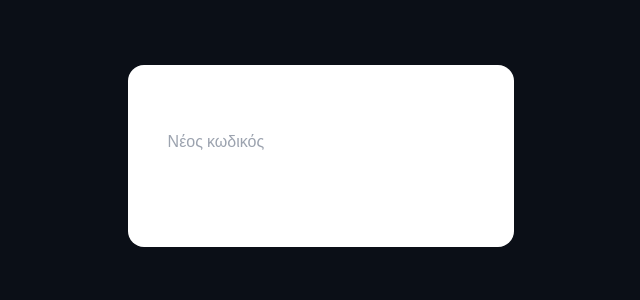
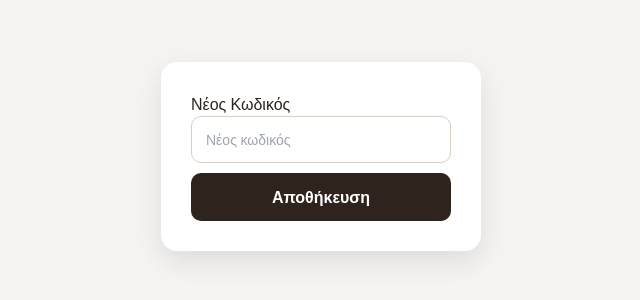
Before and after one commit to LabLouEvents/LabLouInvitation, a Next.js app: page /reset-password in a window 1280 px wide. Shown: the part 244-544 px from the top of the page, without its empty margins (319-959 px from the left). Built offline with nearby package versions, Linux system fonts and the light colour scheme; no server answers; a web font is replaced by a local one.

Commit message:
fix reset password page

```diff
--- a/app/reset-password/page.tsx
+++ b/app/reset-password/page.tsx
@@ -8,7 +8,7 @@ const supabase = createClient(
   process.env.NEXT_PUBLIC_SUPABASE_ANON_KEY!
 );
 
-export default function ResetPassword() {
+export default function ResetPasswordPage() {
   const [password, setPassword] = useState("");
 
   async function updatePassword() {
@@ -19,15 +19,15 @@ export default function ResetPassword() {
     if (error) {
       alert(error.message);
     } else {
-      alert("Ο κωδικός άλλαξε ✅");
-      window.location.href = "/";
+      alert("Ο κωδικός άλλαξε επιτυχώς ✅");
+      window.location.href = "/admin/login";
     }
   }
 
   return (
     <div style={page}>
       <div style={card}>
-        <h2>Νέος Κωδικός</h2>
+        <h2 style={title}>Νέος Κωδικός</h2>
 
         <input
           type="password"
@@ -45,7 +45,43 @@ export default function ResetPassword() {
   );
 }
 
-const page = { minHeight: "100vh", display: "grid", placeItems: "center" };
-const card = { padding: 30, background: "white", borderRadius: 16 };
-const input = { width: "100%", marginBottom: 10, padding: 10 };
-const btn = { padding: 10 };
+const page: React.CSSProperties = {
+  minHeight: "100vh",
+  display: "grid",
+  placeItems: "center",
+  background: "#f6f4f2",
+};
+
+const card: React.CSSProperties = {
+  padding: 30,
+  background: "white",
+  borderRadius: 16,
+  width: 320,
+  boxShadow: "0 10px 30px rgba(0,0,0,0.1)",
+};
+
+const title: React.CSSProperties = {
+  marginTop: 0,
+  color: "#2f241d",
+};
+
+const input: React.CSSProperties = {
+  width: "100%",
+  marginBottom: 10,
+  padding: "12px 14px",
+  borderRadius: 10,
+  border: "1px solid #d8cfc6",
+  fontSize: 14,
+  color: "#111",
+};
+
+const btn: React.CSSProperties = {
+  width: "100%",
+  padding: 12,
+  borderRadius: 10,
+  background: "#2f241d",
+  color: "white",
+  cursor: "pointer",
+  border: "none",
+  fontWeight: 600,
+};
```
